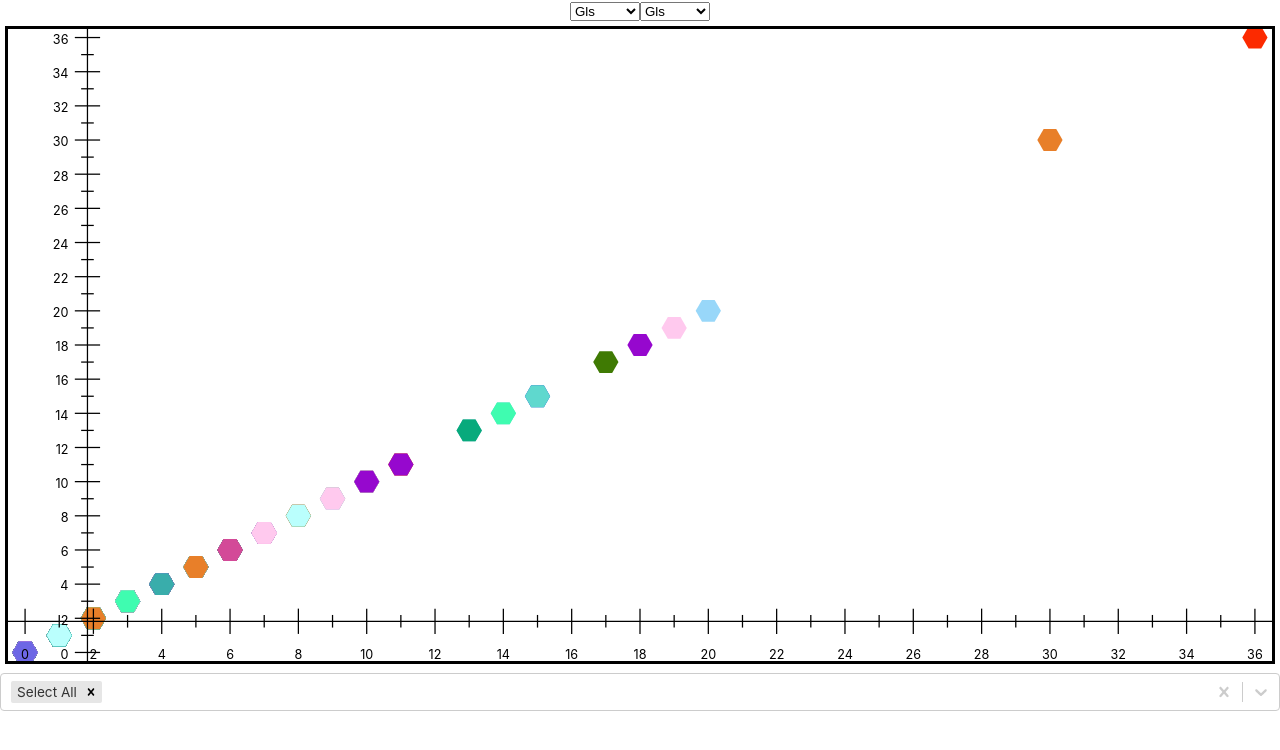
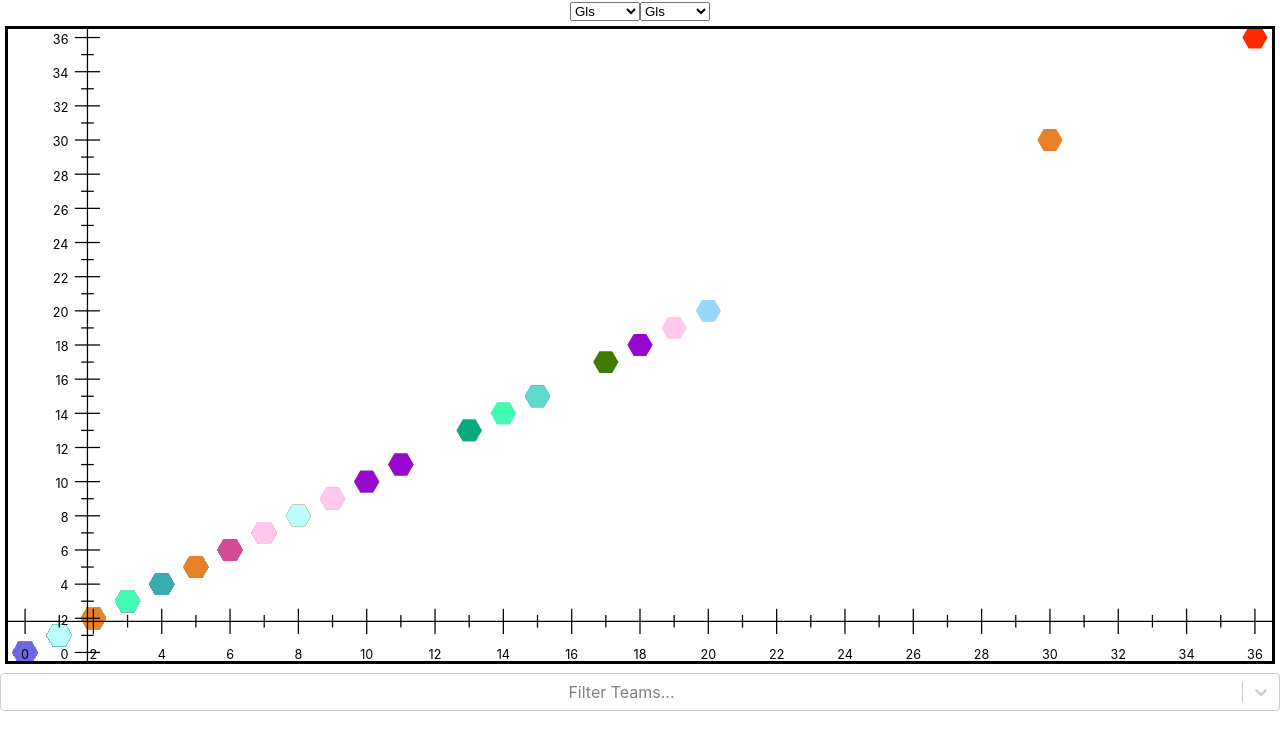
Before and after one commit to Nuri-G/ForwardThinkers, a React (Create React App) app: page / in a window 1280 px wide. Shown: the top 750 px of the page. Built offline with nearby package versions, Linux system fonts and the light colour scheme.

Commit message:
Adjusted defautl text

```diff
--- a/src/App.js
+++ b/src/App.js
@@ -39,7 +39,7 @@ class Circles extends React.Component {
         this.height = 50;
         this.loading = false;
         this.teamColors = new Map();
-        this.state = { data: null, xAxis: "Gls", yAxis: "Gls", xMin: 0, xMax: 38, yMin: 0, yMax: 15, activeTeams: new Set(['all']) } // Updated
+        this.state = { data: null, xAxis: "Gls", yAxis: "Gls", xMin: 0, xMax: 38, yMin: 0, yMax: 15, activeTeams: new Set() } // Updated
         this.logos = {"Arsenal": "https://i.etsystatic.com/37424896/r/il/137c95/4157715738/il_fullxfull.4157715738_3xm5.jpg",
         "Aston Villa": "https://static.vecteezy.com/system/resources/previews/015/863/703/original/aston-villa-logo-on-transparent-background-free-vector.jpg",
         "Bournemouth": "https://1000logos.net/wp-content/uploads/2018/07/AFC-Bournemouth-logo.jpg",
@@ -188,8 +188,8 @@ class Circles extends React.Component {
                 let performance = line['Performance'];
                 let coords = this.toPlotCoords(performance[this.state.xAxis], performance[this.state.yAxis])
                 let player = line['Player'];
-                if(!this.state.activeTeams.has('all') && !this.state.activeTeams.has(player.Squad)) {
-                    return;
+                if(!(this.state.activeTeams.size === 0) && !this.state.activeTeams.has(player.Squad)) {
+                    return null;
                 }
                 let x = coords.x;
                 let y = coords.y;
@@ -225,7 +225,6 @@ class Circles extends React.Component {
         }
 
         let options = [...this.teamColors.keys()].map(a => {return {'value': a, 'label': a}});
-        options.unshift({'value': 'all', 'label': 'Select All'});
         return ( //This box might need to be bigger as well, or we just make circles smaller
             <div>
                 {this.createDropdown("xAxis")}
@@ -235,7 +234,7 @@ class Circles extends React.Component {
                     {this.renderXAxis()}
                     {this.renderYAxis()}
                 </svg>
-                <Select defaultValue={options[0]} isMulti options={options} onChange={(values, labels) => {
+                <Select placeholder="Filter Teams..." isMulti options={options} onChange={(values, labels) => {
                     let activeTeams = new Set(values.map(a => a.value));
                     this.setState({...this.state, activeTeams: activeTeams});
                 }} />
```
